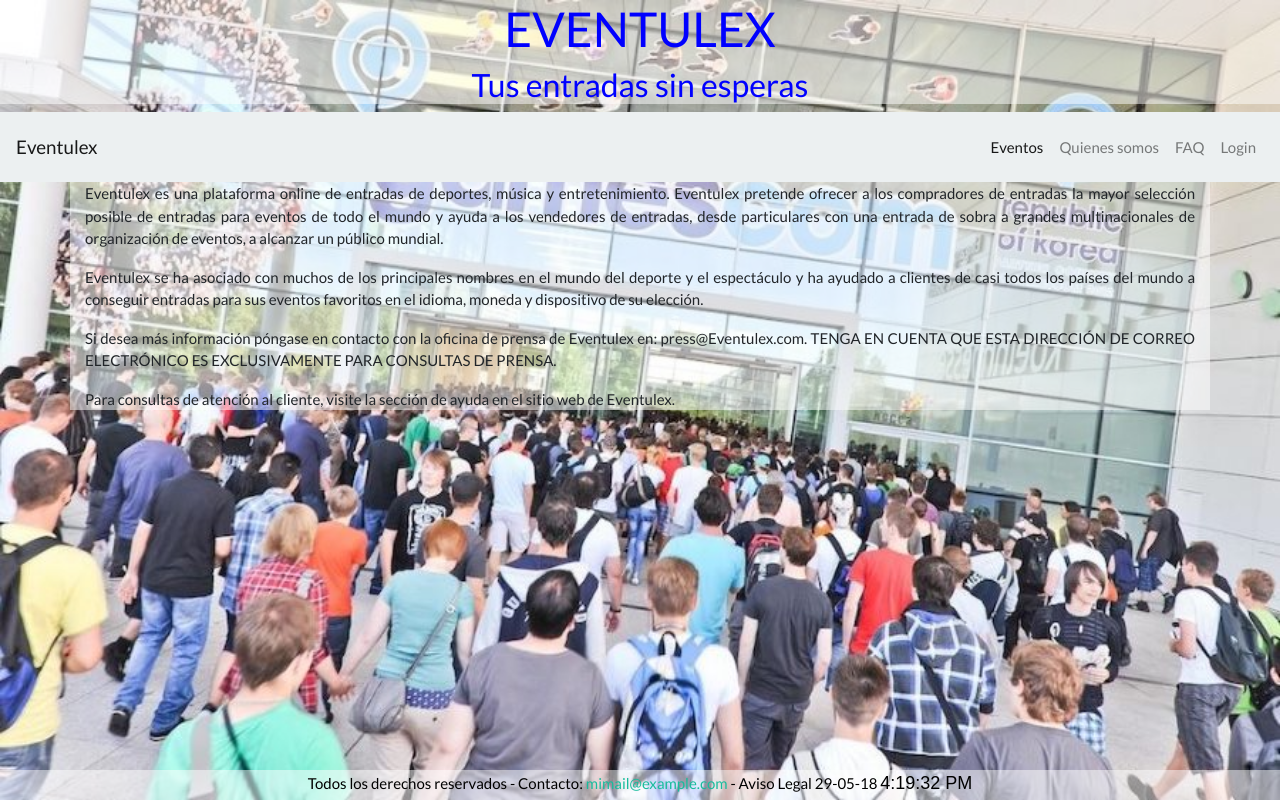
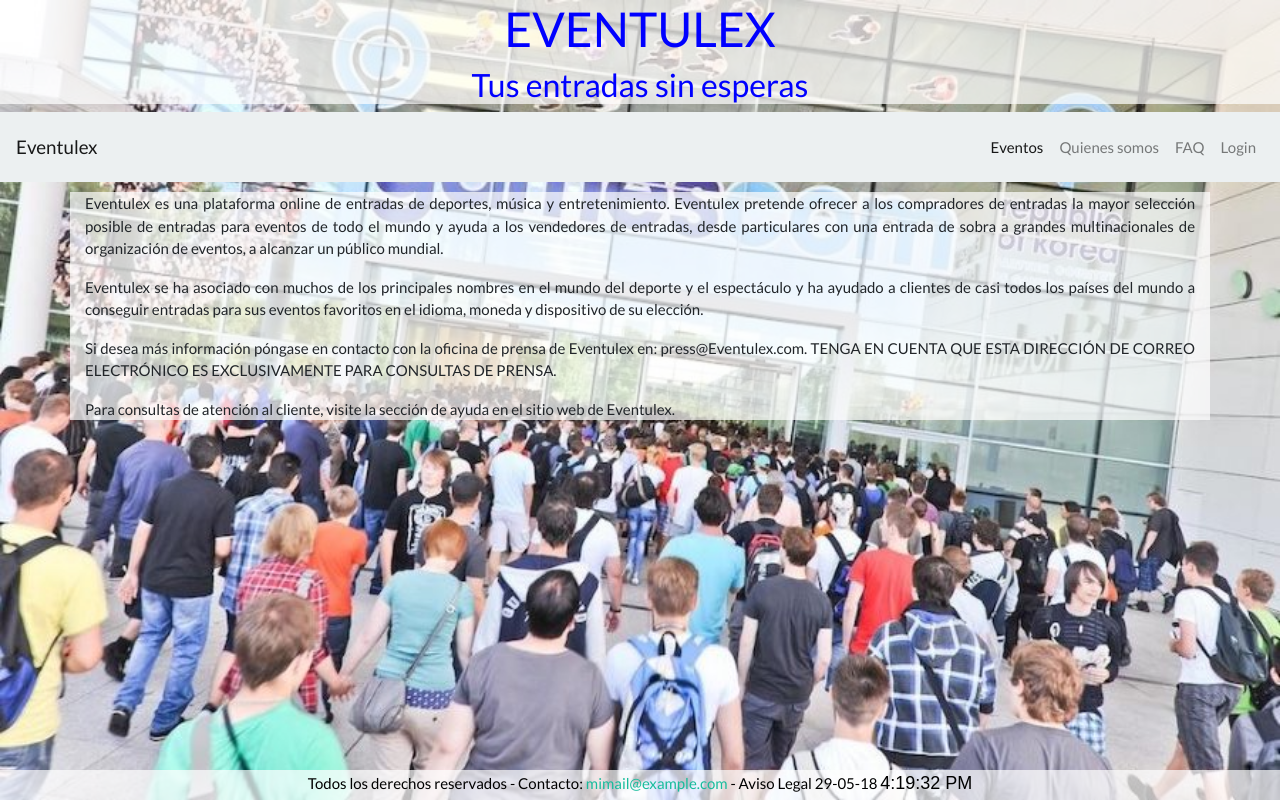
Before and after one commit to Mgildev/eventulex2, a CodeIgniter app: page /eventulex2/index.php/eventulex/quienes_somos in a window 1280 px wide. Run offline with CodeIgniter, Linux system fonts and the light colour scheme; some libraries are stand-ins or nearby versions.

Commit message:
Jordi Cambios estilo 3

```diff
--- a/application/views/eventAcceso.php
+++ b/application/views/eventAcceso.php
@@ -1,4 +1,4 @@
-<div class="container delante">
+<div class="container delante margen">
 	<div class="row">
 		<div class="col-sm-4">
 			<h1>LOGIN</h1>
--- a/application/views/eventFichaEvento.php
+++ b/application/views/eventFichaEvento.php
@@ -1,4 +1,4 @@
-<div class="container delante">
+<div class="container delante margen">
 	<div class="row">
 		<?php
 		if(isset($query2))
--- a/application/views/eventFunciona.php
+++ b/application/views/eventFunciona.php
@@ -1,4 +1,4 @@
-<div class="container text-justify delante">
+<div class="container text-justify delante margen">
 <h4>¿Con cuánta antelación puedo comprar una entrada?</h4>
 
 <p>Las entradas se pueden comprar hasta 1 día antes del evento.</p>
--- a/application/views/eventSomos.php
+++ b/application/views/eventSomos.php
@@ -1,4 +1,4 @@
-<div class="container text-justify delante">
+<div class="container text-justify delante margen">
 <p>Eventulex es una plataforma online de entradas de deportes, música y entretenimiento. Eventulex pretende ofrecer a los compradores de entradas la mayor selección posible de entradas para eventos de todo el mundo y ayuda a los vendedores de entradas, desde particulares con una entrada de sobra a grandes multinacionales de organización de eventos, a alcanzar un público mundial.</p>
 <p>Eventulex se ha asociado con muchos de los principales nombres en el mundo del deporte y el espectáculo y ha ayudado a clientes de casi todos los países del mundo a conseguir entradas para sus eventos favoritos en el idioma, moneda y dispositivo de su elección.</p>
 <p>Si desea más información póngase en contacto con la oficina de prensa de Eventulex en: press@Eventulex.com. TENGA EN CUENTA QUE ESTA DIRECCIÓN DE CORREO ELECTRÓNICO ES EXCLUSIVAMENTE PARA CONSULTAS DE PRENSA.</p>
--- a/css/event.css
+++ b/css/event.css
@@ -1,6 +1,6 @@
 .tabla_eventos
 {
-	background-color: rgba(255, 100, 60, 0.5);
+	background-color: rgba(255, 100, 60, 0.7);
 	color: white;
 	height: 150px;
 	width: 500px;
@@ -9,7 +9,7 @@
 
 .cssPie
 {
-	background-color: rgba(255, 255, 255, 0.5);
+	background-color: rgba(255, 255, 255, 0.7);
 }
 
 #caja
@@ -32,13 +32,13 @@
 	color: blue;
 	font-size: 30px;
 	position: relative;
-	background-color: rgba(255, 255, 255, 0.5);
+	background-color: rgba(255, 255, 255, 0.7);
 }
 
 footer
 {
 	text-align: center;
-	background-color: rgba(255, 255, 255, 0.5);
+	background-color: rgba(255, 255, 255, 0.7);
   	position: absolute;
   	bottom: 0;
   	width: 100%;
@@ -49,7 +49,7 @@ footer
 .delante
 {
 	position: relative;
-	background-color: rgba(255, 255, 255, 0.5);
+	background-color: rgba(255, 255, 255, 0.7);
 }
 
 .tituloEvento
@@ -57,3 +57,8 @@ footer
 	color: blue;
 	font-size: 20px;
 }
+
+.margen
+{
+	top: 10px;
+}
```
